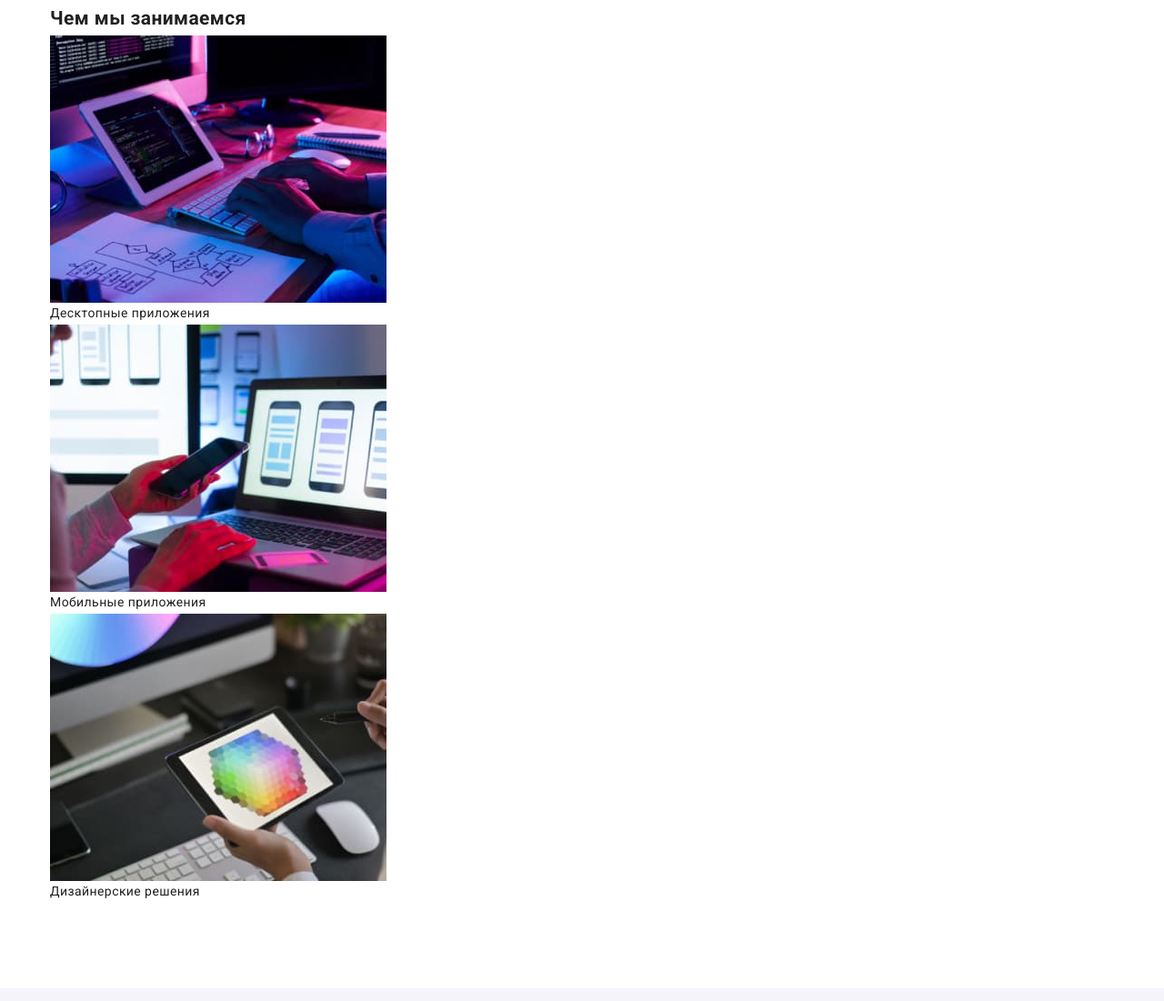
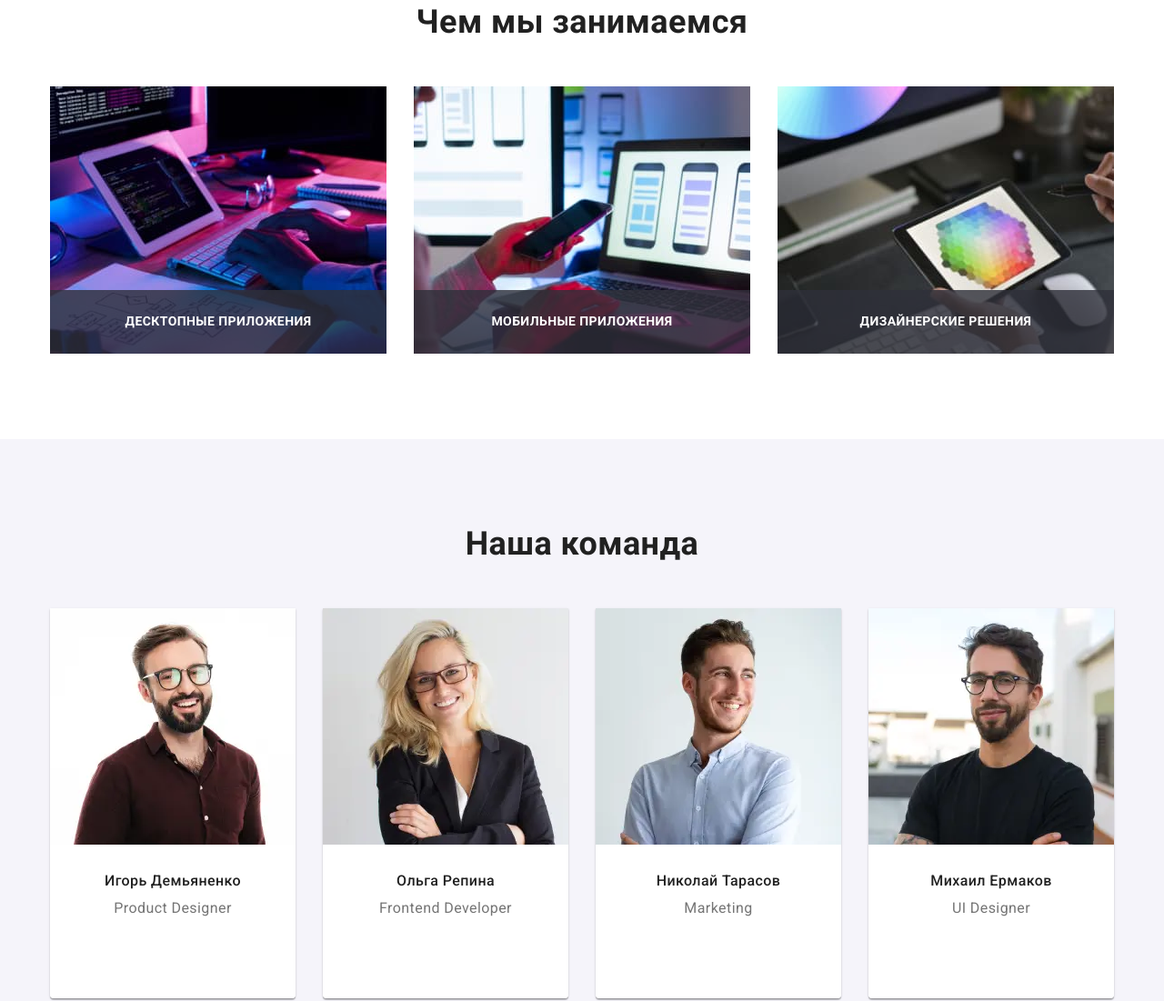
Before and after one commit to NazKamjanka/goit-markup-hw-08, a plain HTML site: page index.html in a window 1280 px wide. Shown: the part 1207-2308 px from the top of the page at 91% size. Drawn offline with nearby package versions, Linux system fonts and the light colour scheme.

Commit message:
DZ 8
final

```diff
--- a/index.html
+++ b/index.html
@@ -29,7 +29,7 @@
       <div class="container header__container">
         <nav class="header__navigation">
           <a class="logo header__logo " href=""
-            >Web<span class="logo_">Studio</span></a
+            >Web<span class="logo_black">Studio</span></a
           >
 
           <ul class="menu list">
@@ -206,41 +206,41 @@
       </section>
       <section class="description section">
         <div class="container">
-          <h2 class="work-description">Чем мы занимаемся</h2>
-          <ul class="description__foto list">
-            <li class="description__item">
+          <h2 class="section-title">Чем мы занимаемся</h2>
+          <ul class="working__list list">
+            <li class="working__item">
               <img
-                class="description__img"
+                class="working__img"
                 srcset="./images/working/box1.jpeg 1x, ./images/working/box1@2x.jpeg 2x"
                 src="./images/working/box1.jpeg"
                 alt="Вёрстка сайтов"
               />
-              <p class="description__text">Десктопные приложения</p>
+              <p class="working__text">Десктопные приложения</p>
             </li>
-            <li class="description__item">
+            <li class="working__item">
               <img
                 class="working__img"
                 srcset="./images/working/box2.jpeg 1x, ./images/working/box2@2x.jpeg 2x"
                 src="./images/working/box2.jpeg"
                 alt="Разработка мобильных приложений"
               />
-              <p class="description__text">Мобильные приложения</p>
+              <p class="working__text">Мобильные приложения</p>
             </li>
-            <li class="description__item">
+            <li class="working__item">
               <img
                 class="working__img"
                 srcset="./images/working/box3.jpeg 1x, ./images/working/box3@2x.jpeg 2x"
                 src="./images/working/box3.jpeg"
                 alt="Веб-дизайн"
               />
-              <p class="description__text">Дизайнерские решения</p>
+              <p class="working__text">Дизайнерские решения</p>
             </li>
           </ul>
         </div>
       </section>
       <section class="team section">
         <div class="container">
-          <h2 class="team-header">Наша команда</h2>
+          <h2 class="section-title">Наша команда</h2>
           <ul class="team__list list">
             <li class="team__item">
               <picture>
@@ -282,7 +282,7 @@
                 <img class="team__photo" src="#" alt="Продуктовый дизайнер" />
               </picture>
               <div class="team__item-content">
-                <h3 class="team-name">Игорь Демьяненко</h3>
+                <h3 class="team__title">Игорь Демьяненко</h3>
                 <p class="team__text" lang="en">Product Designer</p>
                 <ul class="social-list list">
                   <li class="social-list__item">
@@ -356,7 +356,7 @@
                 <img class="team__photo" src="#" alt="Фронтенд разработчик" />
               </picture>
               <div class="team__item-content">
-                <h3 class="team-name">Ольга Репина</h3>
+                <h3 class="team__title">Ольга Репина</h3>
                 <p class="team__text" lang="en">Frontend Developer</p>
                 <ul class="social-list list">
                   <li class="social-list__item">
@@ -430,7 +430,7 @@
                 <img class="team__photo" src="#" alt="Маркетолог" />
               </picture>
               <div class="team__item-content">
-                <h3 class="team-name">Николай Тарасов</h3>
+                <h3 class="team__title">Николай Тарасов</h3>
                 <p class="team__text" lang="en">Marketing</p>
                 <ul class="social-list list">
                   <li class="social-list__item">
@@ -504,7 +504,7 @@
                 <img class="team__photo" src="#" alt="Дизайнер интерфейсов" />
               </picture>
               <div class="team__item-content">
-                <h3 class="team-name">Михаил Ермаков</h3>
+                <h3 class="team__title">Михаил Ермаков</h3>
                 <p class="team__text" lang="en">UI Designer</p>
                 <ul class="social-list list">
                   <li class="social-list__item">
@@ -606,7 +606,7 @@
             </li>
           </ul>
         </div>
-        <div class="conect">
+        <div class="footer__social">
           <p class="footer__heading">присоединяйтесь</p>
           <ul class="social-list list">
             <li class="social-list__item">
```
Also changed, not shown: 3 other files.
